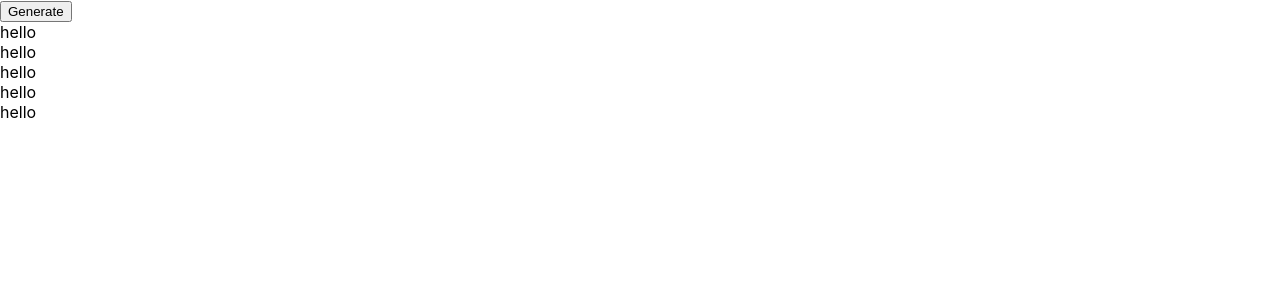
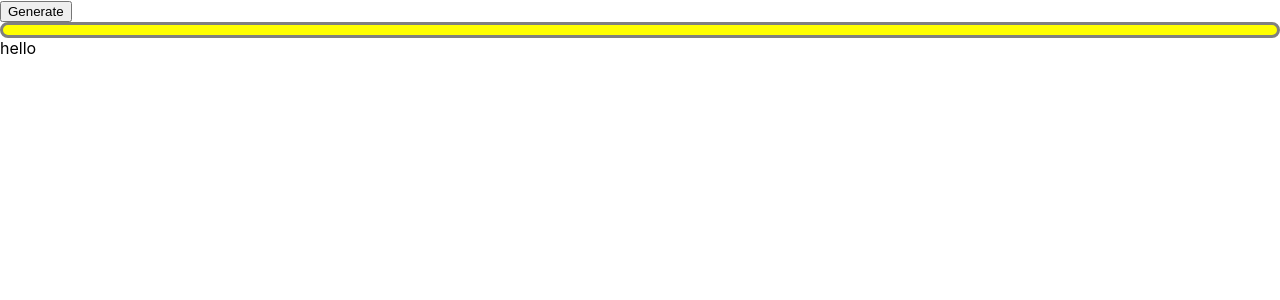
Before and after one commit to majak76/react-random-color-generator, a JavaScript app: page / in a window 1280 px wide. Shown: the top 300 px of the page. Built offline with nearby package versions, Linux system fonts and the light colour scheme; the HTML template or start-up script is replaced by a standard one.

Commit message:
Modify the project

```diff
--- a/src/App.js
+++ b/src/App.js
@@ -2,12 +2,15 @@ export default function App() {
   return (
     <div>
       <button type="button">Generate</button>
-
+      <div
+        style={{
+          border: 'solid 3px gray',
+          borderRadius: '50px',
+          padding: '5px',
+          backgroundColor: '#FFFF00',
+        }}
+      ></div>
       <div className="div">hello</div>
-      <div>hello</div>
-      <div>hello</div>
-      <div>hello</div>
-      <div>hello</div>
     </div>
   );
 }
```
